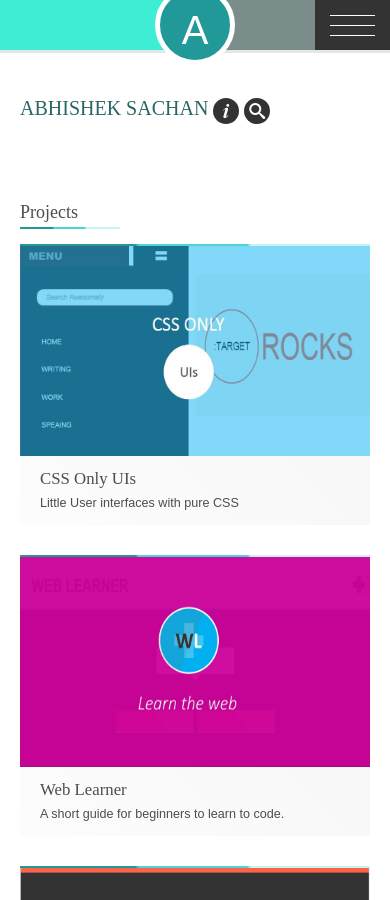
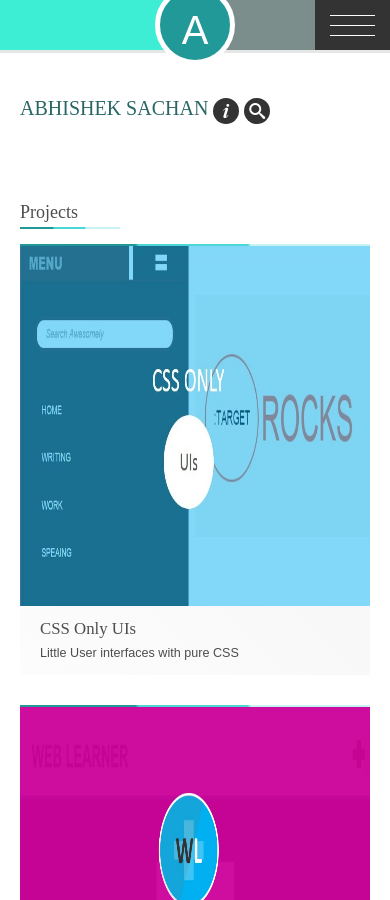
Before and after one commit to abhisack/abhisack.github.io, a Jekyll site: the page built from index.html, in a window 390 px wide and 900 px high. Built offline with Jekyll 4.4.1, drawn with Linux system fonts in a browser that asks for light colours; some web fonts are replaced.

Commit message:
added height media query

```diff
--- a/_sass/_portfolio.scss
+++ b/_sass/_portfolio.scss
@@ -43,7 +43,6 @@
             width: 100%;
             height: 50px;
             height: 40vh;
-            max-height: 210px;
             margin: 0;
 
             img {
@@ -122,6 +121,14 @@
     }
 }
 
+
+@media screen and (max-width: 1366px) and (min-width: 801px) {
+
+    .project-container .project figure {
+    max-height: 210px;
+    }
+}
+
 @media screen and (max-width: 840px) {
 
     .project:not(:nth-child(2n)) {
@@ -130,7 +137,7 @@
 }
 }
 
-@media screen and (max-height: 500px) {
+@media screen and (max-height: 600px) {
 
     .project-container .project figure {
         height: 150px;
```
